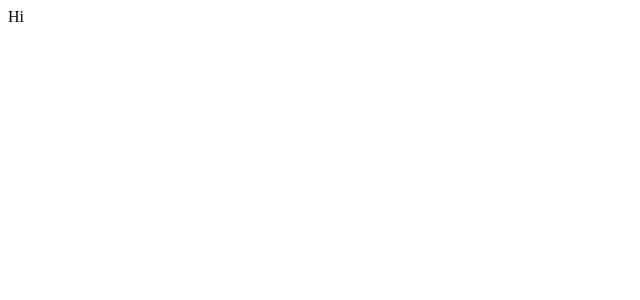
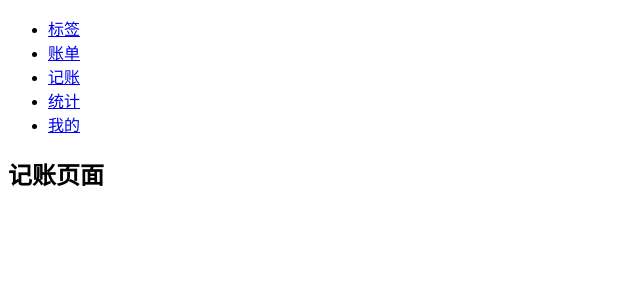
Before and after one commit to UntilTheCore/fingertips-books-react, a React (Create React App) app: page /#/money in a window 1280 px wide. Shown: the top 300 px of the page, without its empty margins (0-640 px from the left). Built offline with nearby package versions, Linux system fonts and the light colour scheme.

Commit message:
使用React Router创建导航栏。

```diff
--- a/package.json
+++ b/package.json
@@ -12,12 +12,14 @@
     "@types/react-dom": "^16.9.0",
     "react": "^16.13.1",
     "react-dom": "^16.13.1",
+    "react-router-dom": "^5.2.0",
     "react-scripts": "3.4.3",
     "styled-components": "^5.1.1",
     "typescript": "~3.7.2"
   },
   "devDependencies": {
     "@types/styled-components": "^5.1.2",
+    "@types/react-router-dom": "^5.1.5",
     "node-sass": "npm:dart-sass"
   },
   "scripts": {
--- a/src/App.tsx
+++ b/src/App.tsx
@@ -1,11 +1,85 @@
 import React from 'react';
+import {
+    HashRouter as Router,
+    Switch,
+    Route,
+    Link,
+    Redirect,
+} from "react-router-dom";
+function App() {
+    return (
+        <Router>
+            <div>
+                <nav>
+                    <ul>
+                        <li>
+                            <Link to="/labels">标签</Link>
+                        </li>
+                        <li>
+                            <Link to="/bill">账单</Link>
+                        </li>
+                        <li>
+                            <Link to="/money">记账</Link>
+                        </li>
+                        <li>
+                            <Link to="/statistics">统计</Link>
+                        </li>
+                        <li>
+                            <Link to="/me">我的</Link>
+                        </li>
+                    </ul>
+                </nav>
 
-function App() {
-  return (
-      <div>
-          Hi
-      </div>
-  );
+                <Switch>
+                    <Route path="/labels">
+                        <Labels />
+                    </Route>
+                    <Route path="/bill">
+                        <Bill />
+                    </Route>
+                    <Route path="/money">
+                        <Money />
+                    </Route>
+                    <Route path="/statistics">
+                        <Statistics />
+                    </Route>
+                    <Route path="/me">
+                        <Me />
+                    </Route>
+                    <Route exact path="/">
+                        <Redirect to="/money" />
+                    </Route>
+                    <Route path="*">
+                        <NoMatch />
+                    </Route>
+                </Switch>
+            </div>
+        </Router>
+    );
+}
+
+function Statistics() {
+    return <h2>统计页面</h2>;
+}
+
+function Bill() {
+    return <h2>账单页面</h2>
+}
+
+function Labels() {
+    return <h2>标签页面</h2>;
+}
+
+function Money() {
+    return <h2>记账页面</h2>;
+}
+
+function Me() {
+    return <h2>我的页面</h2>
+}
+
+function NoMatch() {
+    return <h2>访问地址有误，将返回主页。</h2>
 }
 
 export default App;
```
Also changed, not shown: 1 other file (tests, documents, lock files or other folders).
